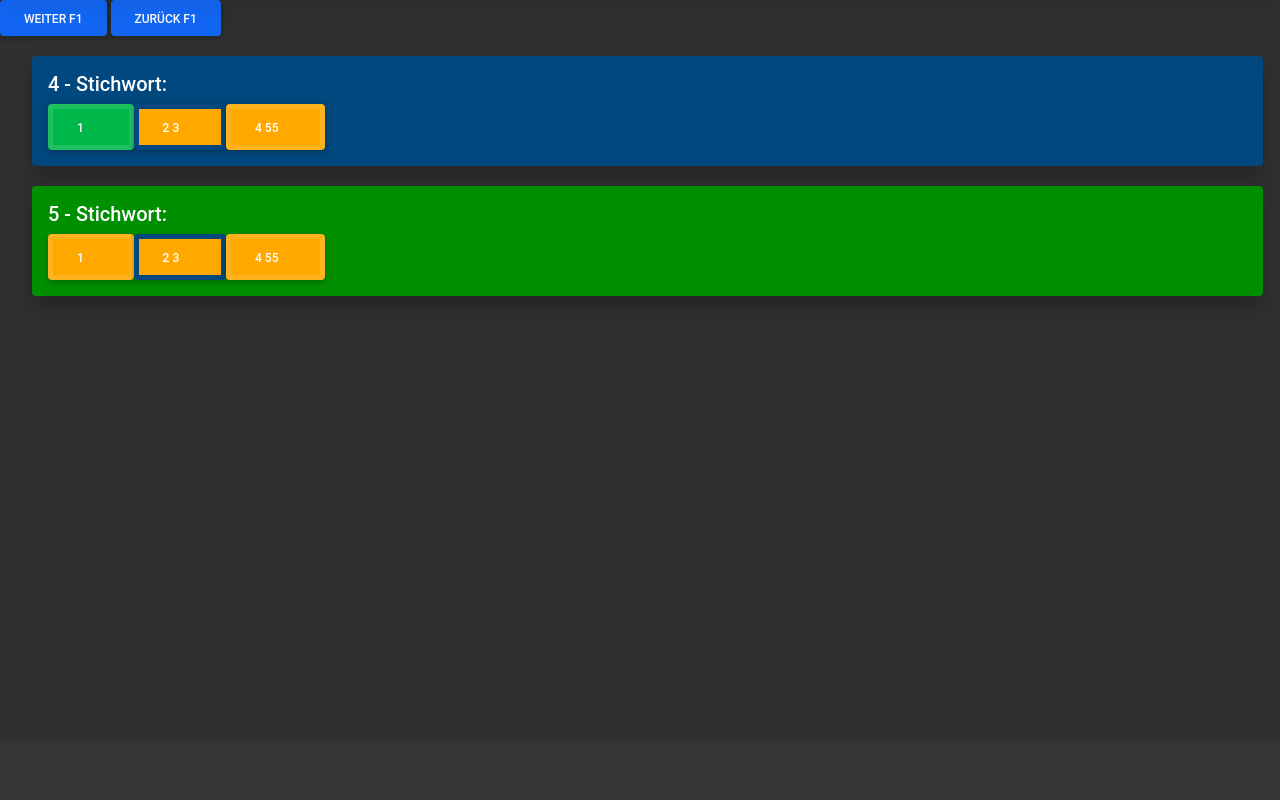
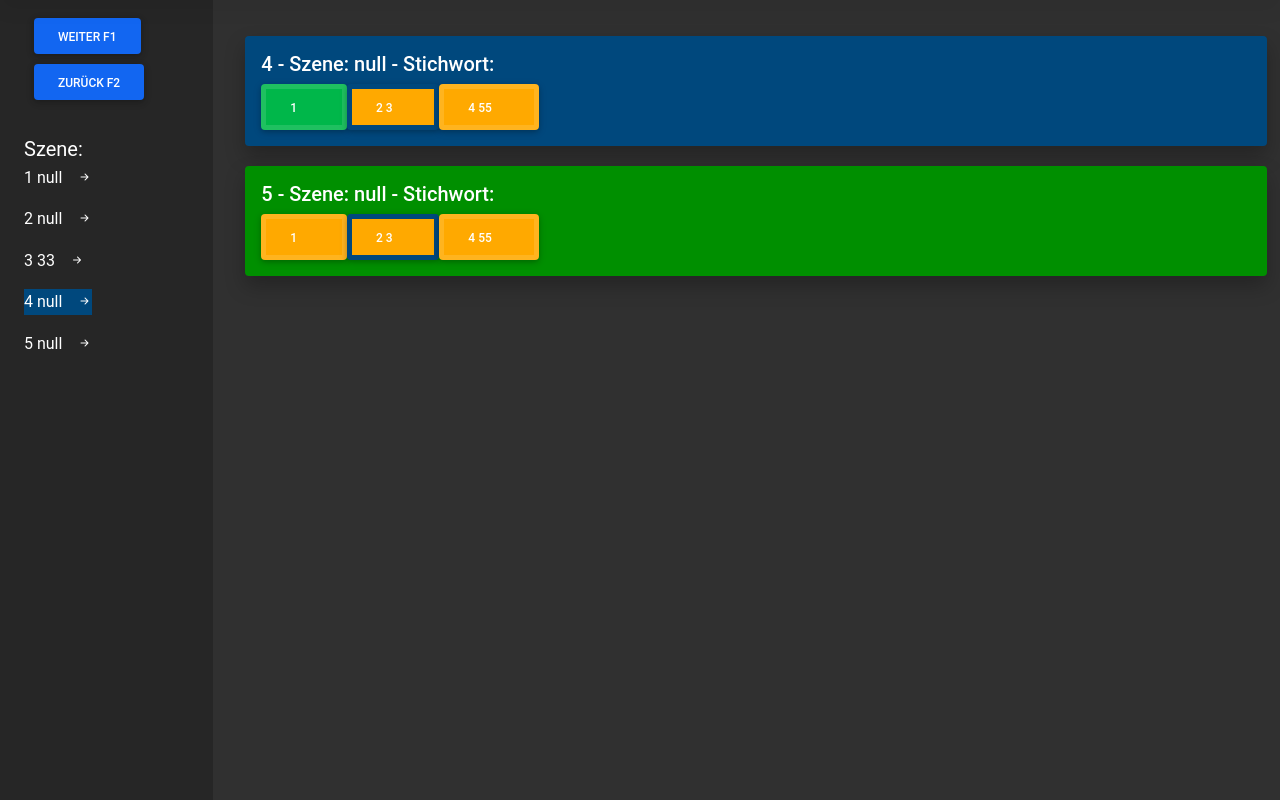
Before and after one commit to jxnxsdev/performance-pro, a Flask app: page /t005_produktion in a window 1280 px wide. Shown: the part 59-859 px from the top of the page. Before the commit the page ends 365 px from the top, so only its background shows below. Run offline with Flask 3, Linux system fonts and the light colour scheme; data comes from the database, SQL or seed files in the repository; both versions use the stored data as it was after the commit; some libraries are stand-ins or nearby versions.

Commit message:
szeneliste()

```diff
--- a/app.py
+++ b/app.py
@@ -53,12 +53,16 @@
 
 
     set_sql_data("CREATE TABLE T002_kanaele (id INTEGER PRIMARY KEY ,  midi_kanal int, maskierung int ,midi_befehl char(4), frequenz varchar(40),  beschreibung_1 varchar(300), beschreibung_2 varchar(300), gruppe int, aktiv int,microcheck int, muss_geprueft_werden int )",[])
-#    set_sql_data("CREATE TABLE T003_besetzung (id INTEGER PRIMARY KEY   AUTOINCREMENT, kanal_nr int, beschreibung_1 varchar(300), beschreibung_2 varchar(300) , farbe char(6), gruppe int)",[])
+
     for i in range (1 , 129):
         set_sql_data("insert into T002_kanaele ( id , midi_kanal ,maskierung ,midi_befehl,frequenz,beschreibung_1,beschreibung_2, gruppe, aktiv,microcheck, muss_geprueft_werden) values (?,?,0,'84','','','',0,0,0,0) ",[i,i])
- #       set_sql_data("insert into T003_besetzung ( kanal_nr , beschreibung_1  ) values (?,'') ",[i])
 
-    set_sql_data("CREATE TABLE T004_ablauf (id INTEGER PRIMARY KEY   AUTOINCREMENT, ablauf_id int, stichwort varchar(1000), aktion varchar(8000) )",[])
+    set_sql_data("""CREATE TABLE T004_ablauf
+                 (id INTEGER PRIMARY KEY   AUTOINCREMENT
+                 , ablauf_id int
+                 , stichwort varchar(1000)
+                 , szene varchar(1000)
+                 , aktion varchar(8000) )""",[])
 
 
 
@@ -74,10 +78,12 @@
     bottom = request.args.get('bottom') if 'bottom' in request.args else ''
 
     return render_template('t002_kanaele.html', top=top, bottom=bottom, jsfile="t002_kanaele")
+########################################################################################################################
 
 @app.route("/api/kanaele",methods = ['POST'])
 def api_kanaele():
     return get_my_jsonified_data('select * from T002_kanaele order by id')
+########################################################################################################################
 
 @app.route("/api/kanal_save",methods = ['POST'])
 def api_kanal_save():
@@ -108,12 +114,8 @@
                    , request.get_json()["id"]
                    ])
     return get_my_jsonified_data('select * from T002_kanaele order by id')
+########################################################################################################################
 
-def on_to_int(x):
-    if str(x) == 'on' or str(x) == '1':
-        return 1
-    else:
-        return 0
 #######################################################################################################################
 ############################################## Ablauf
 ########################################################################################################################
@@ -131,14 +133,14 @@
 @app.route("/api/ablauf_neu",methods = ['POST'])
 def api_ablauf_neu():
     result = get_my_jsonified_data('select id, 0 as value from T002_kanaele order by id')
-    set_sql_data("insert into t004_ablauf (ablauf_id, aktion, stichwort) values ((select ifnull(max(ablauf_id)+1,1) from t004_ablauf),?,'' )" ,[result] )
+    set_sql_data("insert into t004_ablauf (ablauf_id, aktion, stichwort,szene) values ((select ifnull(max(ablauf_id)+1,1) from t004_ablauf),?,'','' )" ,[result] )
     return get_my_jsonified_data('select * from t004_ablauf order by ablauf_id')
 
 
 @app.route("/api/ablauf_save",methods = ['POST'])
 def api_ablauf_save():
-    set_sql_data("update t004_ablauf set stichwort = ? where id = ?",
-                 [request.get_json()["stichwort"],request.get_json()["id"]])
+    set_sql_data("update t004_ablauf set stichwort = ?,szene = ? where id = ?",
+                 [request.get_json()["stichwort"],request.get_json()["szene"],request.get_json()["id"]])
     return get_my_jsonified_data('select * from t004_ablauf order by ablauf_id')
 
 @app.route("/api/ablauf_move",methods = ['POST'])
@@ -168,7 +170,7 @@
                 [ablauf_id ])
     ## neu einfügen in Lücke
     result = get_my_jsonified_data('select id, 0 as value from T002_kanaele order by id')
-    set_sql_data("insert into t004_ablauf (ablauf_id, aktion, stichwort) values (?,?,'' )" ,[ablauf_id + 1, result] )
+    set_sql_data("insert into t004_ablauf (ablauf_id, aktion, stichwort ,szene) values (?,?,'','' )" ,[ablauf_id + 1, result] )
     return get_my_jsonified_data('select * from t004_ablauf order by ablauf_id')
 
 
@@ -205,11 +207,17 @@
 
 @app.route("/api/ablauf_akt_punkt",methods = ['POST'])
 def ablauf_akt_punkt():
-    return get_my_jsonified_data_DB1("select * from t000_status where key = 'akt_ablauf'")
+    return get_my_jsonified_data_DB1("select * from t000_status where key = 'akt_ablauf' ")
+
+@app.route("/api/szeneliste",methods = ['POST'])
+def api_szeneliste():
+    akt_ablauf = str(int(json.loads(get_my_jsonified_data_DB1("select * from t000_status where key = 'akt_ablauf'"))[0]["value"]))
+    return get_my_jsonified_data('select ablauf_id,szene , ' + akt_ablauf + ' akt_ablauf from t004_ablauf  order by ablauf_id ')
+
 
 @app.route("/api/ablauf_produktion",methods = ['POST'])
 def api_ablauf_produktion():
-    return get_my_jsonified_data('select * from t004_ablauf where ablauf_id >= '+request.get_json()["ablauf_id"]+' order by ablauf_id',)
+    return get_my_jsonified_data('select * from t004_ablauf where ablauf_id >= '+request.get_json()["ablauf_id"]+' order by ablauf_id LIMIT 4')
 
 @app.route("/api/ablauf_produktion_weiter",methods = ['POST'])
 def api_ablauf_produktion_weiter():
@@ -223,6 +231,11 @@
     set_sql_data_DB1("update t000_status set value = ? where key = 'akt_ablauf'",[akt_ablauf ])
     return get_my_jsonified_data('select * from t004_ablauf where ablauf_id >= '+ akt_ablauf + ' order by ablauf_id LIMIT 4',)
 
+@app.route("/api/ablauf_produktion_gehezu",methods = ['POST'])
+def api_ablauf_produktion_gehezu():
+    akt_ablauf = str(request.get_json()["ablauf_id"])
+    set_sql_data_DB1("update t000_status set value = ? where key = 'akt_ablauf'",[akt_ablauf ])
+    return get_my_jsonified_data('select * from t004_ablauf where ablauf_id >= '+ akt_ablauf + ' order by ablauf_id LIMIT 4',)
 
 
 
@@ -257,6 +270,12 @@
 
 
 #######################################################################################################################
+def on_to_int(x):
+    if str(x) == 'on' or str(x) == '1':
+        return 1
+    else:
+        return 0
+
 def get_my_jsonified_data_DB1(sql):
     cnx = sqlite3.connect(data_folder / "db" / "db.db")
     data = pd.read_sql_query(sql, cnx).to_json(orient ='records')
--- a/static/js/t005_produktion.js
+++ b/static/js/t005_produktion.js
@@ -41,7 +41,33 @@
   } );
 
 }
-function send(api)
+szeneliste()
+function szeneliste()
+{
+  $.ajax({
+    url: "api/szeneliste", //the page containing php script
+    type: "POST", //request type
+    dataType: 'json',
+    headers: { 'Content-Type': 'application/json' },
+    data: JSON.stringify({
+
+    }),
+      success:function(result){
+        szenelisteausgeben(result, "szeneliste")
+
+
+
+
+
+    }
+    ,error: function(result){
+
+      console.log(result);
+    }
+  } );
+
+}
+function send(api,ablauf_id)
 {
   $.ajax({
     url: "api/" +api, //the page containing php script
@@ -49,12 +75,13 @@
     dataType: 'json',
     headers: { 'Content-Type': 'application/json' },
     data: JSON.stringify({
-
+      ablauf_id: ablauf_id
     }),
       success:function(result){
         cardausgeben(result, "ausgabe")
         console.log(result);
         maskierung_lesen()
+        szeneliste()
     }
     ,error: function(result){
 
@@ -294,38 +321,8 @@
 
             let cb = $('<div class="card-body"></div>')
             let ct = $('<h5 class="card-title"></h5>')
-            ct.html(m.ablauf_id + " - Stichwort: "+m.stichwort)
-            // let pen = $('<i class="bi bi-pen"></i>')
-            // pen.click(function(){
-            //   let sl= $('<br><label for="stichwort" class="form-label">Stichwort:</label>')
-            //   let s = $('<input type="text" class="form-control" id="stichwort" name="stichwort">')
-            //   s.val(m.stichwort)
+            ct.html(m.ablauf_id + " - Szene: " + m.szene + " - Stichwort: "+m.stichwort)
 
-            //   let B = $('<button type="submit" class="btn btn-primary">Save</button>')
-            //   B.click(function(){
-            //     save(m.id, s.val())
-
-            //     ct.html("Stichwort: "+s.val() + ' <i class="bi bi-pen"></i>')
-            //     cb.append(ct)
-            //   })
-            //   cb.append(sl,s,  B)
-            // })
-            // let up = $('<i class="bi bi-arrow-bar-up"></i>')
-            // up.click(function(){
-            //   move(m.id,-1)
-            // })
-            // let down = $('<i class="bi bi-arrow-bar-down"></i>')
-            // down.click(function(){
-            //   move(m.id,1)
-            // })
-            // let add = $('<i class="bi bi-arrow-down-square"></i>')
-            // add.click(function(){
-            //   add_(m.id)
-            // })
-
-            // ct.append(pen, add)
-            // if (m.ablauf_id > 1) ct.append(up)
-            // if (m.ablauf_id < DatenAusgabe.length) ct.append(down)
             cb.append(ct)
             j = JSON.parse(m.aktion)
 
@@ -396,3 +393,39 @@
       });
   }
 }
+
+
+
+
+
+
+function szenelisteausgeben(DatenAusgabe, AusgabeID) {
+  var container = $('#'+ AusgabeID);
+  container.empty();
+  if (container) {
+
+
+      DatenAusgabe.forEach(function(m, i) {
+
+
+
+          //################ Jede Zeile #################
+
+
+            let s = $('<p></p>')
+            s.html(m.ablauf_id + ' ' + m.szene + ' <i class="bi bi-arrow-right-short"></i>')
+            if (m.ablauf_id == m.akt_ablauf)
+            {s.css("background-color",'#00487d')};
+
+
+            s.click(function(){
+
+              send('ablauf_produktion_gehezu', m.ablauf_id)
+            })
+
+          container.append(s)
+
+
+      });
+  }
+}
--- a/templates/t005_produktion.html
+++ b/templates/t005_produktion.html
@@ -5,18 +5,54 @@
     .bi{
         margin-left: 10px;
     }
+    .ausw_button
+    {
+        margin-left: 10px;
+        margin-top: 10px;
+    }
+
 </style>
-<button onclick="send('ablauf_produktion_weiter')" class="btn btn-primary">weiter F1</button>
-<button onclick="send('ablauf_produktion_zurueck')" class="btn btn-primary">zurück F1</button>
+
+
+
+
+<!-- <div class="container-fluid">
+    <div class="row-1">
+        <div class="col-12">
+
+        </div>
+    </div>
+</div> -->
+
+
+
 
 
 <div class="container-fluid">
-    <div class="row-1">
-        <div class="col-12">
+    <div class="row flex-nowrap">
+        <div class="col-auto col-md-3 col-xl-2 px-sm-2 px-0 bg-dark">
+            <div class="d-flex flex-column align-items-center align-items-sm-start px-3 pt-2 text-white min-vh-100">
+
+                <button onclick="send('ablauf_produktion_weiter')" class="btn btn-primary ausw_button">weiter F1</button>
+                <button onclick="send('ablauf_produktion_zurueck')" class="btn btn-primary ausw_button">zurück F2</button>
+                <hr>
+                    <span class="fs-5 d-none d-sm-inline">Szene:</span>
+
+                    <div id="szeneliste"></div>
+
+
+
+            </div>
+        </div>
+
+        <div class="col py-3">
             <div id="ausgabe"></div>
         </div>
     </div>
 </div>
 
+
+
+
 {% include 'footer.html' %}
 <script src="{{ url_for('static', filename='js/t005_produktion.js') }}"></script>
```
Also changed, not shown: static/js/t002_kanaele.js (+8 -6 lines), static/js/t004_ablauf.js (+9 -5 lines), db/46.db (added), db/db.db.
